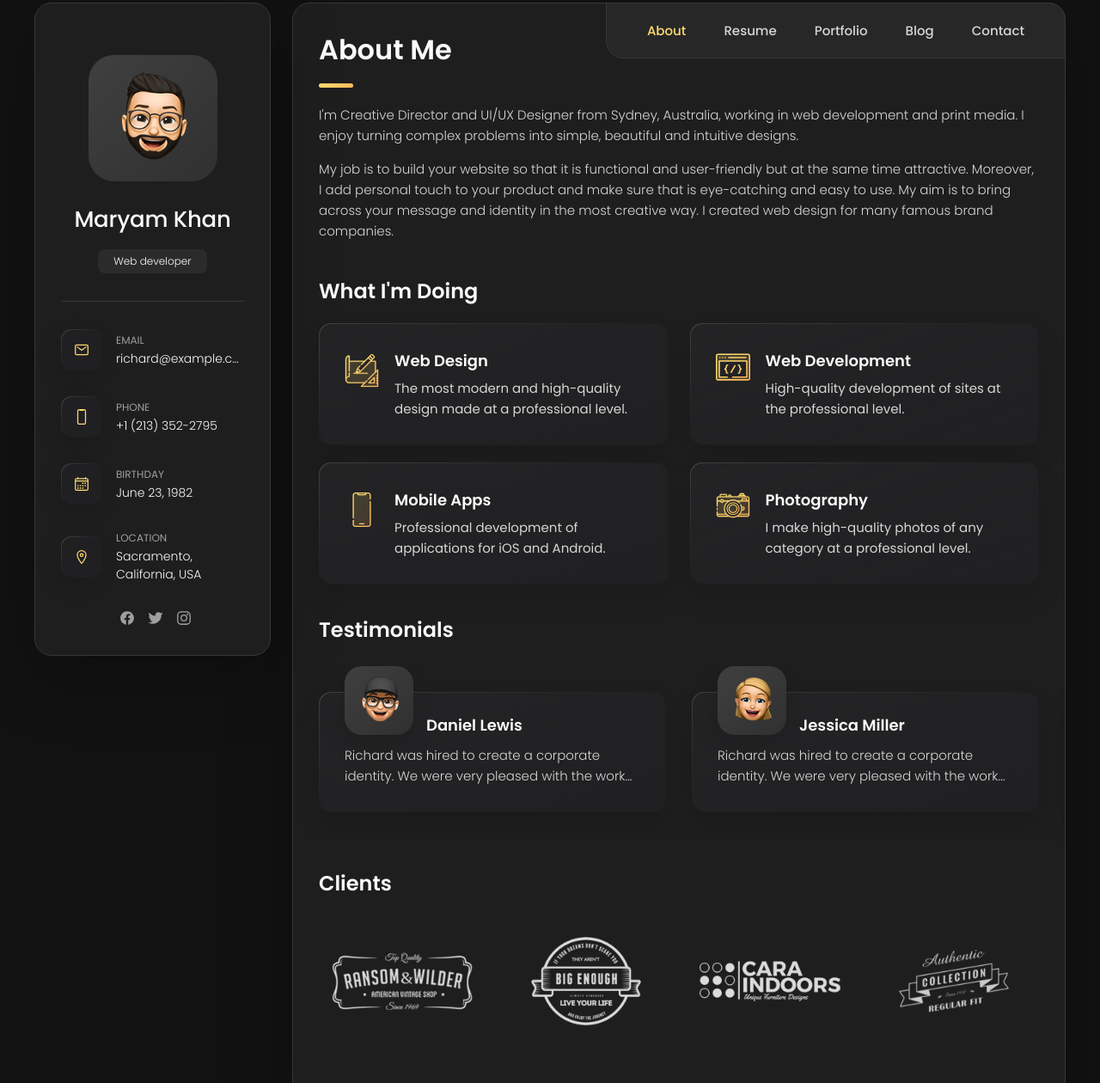
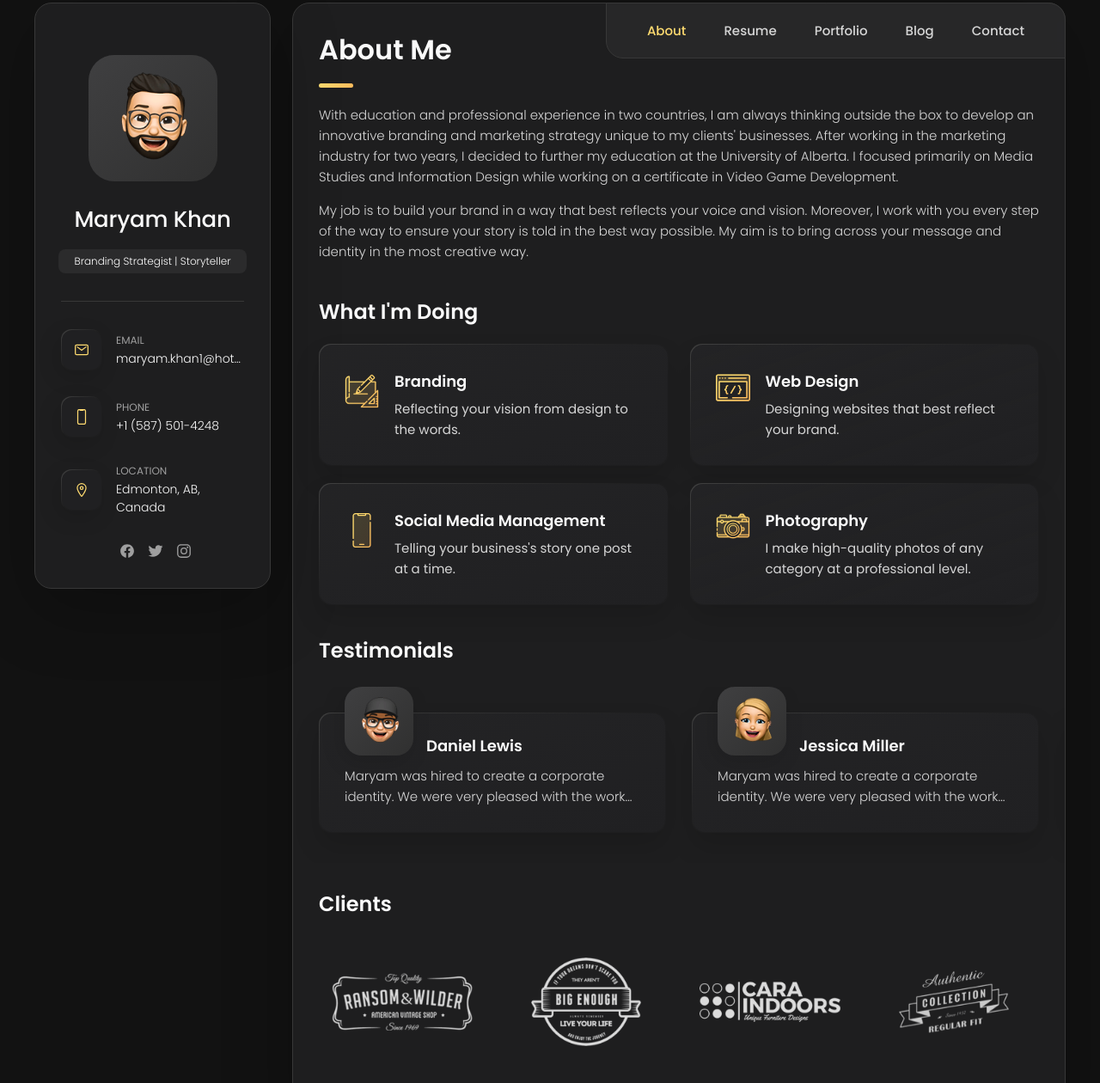
Before and after one commit to mwkhan1/mwkhan1.github.io, a plain HTML site: page index.html in a window 1280 px wide. Shown: the part 57-1317 px from the top of the page at 86% size. Drawn offline with nearby package versions, Linux system fonts and the light colour scheme.

Commit message:
Update index.html

```diff
--- a/index.html
+++ b/index.html
@@ -46,9 +46,9 @@
         </figure>
 
         <div class="info-content">
-          <h1 class="name" title="Richard hanrick">Maryam Khan</h1>
+          <h1 class="name" title="Maryam Khan">Maryam Khan</h1>
 
-          <p class="title">Web developer</p>
+          <p class="title">Branding Strategist | Storyteller</p>
         </div>
 
         <button class="info_more-btn" data-sidebar-btn>
@@ -74,7 +74,7 @@
             <div class="contact-info">
               <p class="contact-title">Email</p>
 
-              <a href="mailto:richard@example.com" class="contact-link">richard@example.com</a>
+              <a href="mailto:maryam.khan1@hotmail.com" class="contact-link">maryam.khan1@hotmail.com</a>
             </div>
 
           </li>
@@ -88,21 +88,7 @@
             <div class="contact-info">
               <p class="contact-title">Phone</p>
 
-              <a href="tel:+12133522795" class="contact-link">+1 (213) 352-2795</a>
-            </div>
-
-          </li>
-
-          <li class="contact-item">
-
-            <div class="icon-box">
-              <ion-icon name="calendar-outline"></ion-icon>
-            </div>
-
-            <div class="contact-info">
-              <p class="contact-title">Birthday</p>
-
-              <time datetime="1982-06-23">June 23, 1982</time>
+              <a href="tel:+15875014248" class="contact-link">+1 (587) 501-4248</a>
             </div>
 
           </li>
@@ -116,7 +102,7 @@
             <div class="contact-info">
               <p class="contact-title">Location</p>
 
-              <address>Sacramento, California, USA</address>
+              <address>Edmonton, AB, Canada</address>
             </div>
 
           </li>
@@ -128,19 +114,19 @@
         <ul class="social-list">
 
           <li class="social-item">
-            <a href="#" class="social-link">
+            <a href="https://facebook.com/" class="social-link">
               <ion-icon name="logo-facebook"></ion-icon>
             </a>
           </li>
 
           <li class="social-item">
-            <a href="#" class="social-link">
+            <a href="https://twitter.com/" class="social-link">
               <ion-icon name="logo-twitter"></ion-icon>
             </a>
           </li>
 
           <li class="social-item">
-            <a href="#" class="social-link">
+            <a href="https://instagram.com/" class="social-link">
               <ion-icon name="logo-instagram"></ion-icon>
             </a>
           </li>
@@ -209,17 +195,21 @@
 
         <section class="about-text">
           <p>
-            I'm Creative Director and UI/UX Designer from Sydney, Australia, working in web development and print media.
-            I enjoy
-            turning complex problems into simple, beautiful and intuitive designs.
+            With education and professional experience in two countries,
+            I am always thinking outside the box to develop an
+            innovative branding and marketing strategy unique to my clients' businesses.
+
+            After working in the marketing industry for two years,
+            I decided to further my education at the University of Alberta.
+            I focused primarily on Media Studies and Information Design while working on a
+            certificate in Video Game Development.
           </p>
 
           <p>
-            My job is to build your website so that it is functional and user-friendly but at the same time attractive.
+            My job is to build your brand in a way that best reflects your voice and vision.
             Moreover, I
-            add personal touch to your product and make sure that is eye-catching and easy to use. My aim is to bring
-            across your
-            message and identity in the most creative way. I created web design for many famous brand companies.
+            work with you every step of the way to ensure your story is told in the best way possible.
+            My aim is to bring across your message and identity in the most creative way.
           </p>
         </section>
 
@@ -230,22 +220,21 @@
 
         <section class="service">
 
-          <h3 class="h3 service-title">What i'm doing</h3>
+          <h3 class="h3 service-title">What I'm doing</h3>
 
           <ul class="service-list">
 
             <li class="service-item">
 
               <div class="service-icon-box">
-                <img src="./assets/images/icon-design.svg
-                " alt="design icon" width="40">
+                <img src="./assets/images/icon-design.svg" alt="design icon" width="40">
               </div>
 
               <div class="service-content-box">
-                <h4 class="h4 service-item-title">Web design</h4>
+                <h4 class="h4 service-item-title">Branding</h4>
 
                 <p class="service-item-text">
-                  The most modern and high-quality design made at a professional level.
+                  Reflecting your vision from design to the words.
                 </p>
               </div>
 
@@ -258,10 +247,10 @@
               </div>
 
               <div class="service-content-box">
-                <h4 class="h4 service-item-title">Web development</h4>
+                <h4 class="h4 service-item-title">Web Design</h4>
 
                 <p class="service-item-text">
-                  High-quality development of sites at the professional level.
+                  Designing websites that best reflect your brand.
                 </p>
               </div>
 
@@ -274,10 +263,10 @@
               </div>
 
               <div class="service-content-box">
-                <h4 class="h4 service-item-title">Mobile apps</h4>
+                <h4 class="h4 service-item-title">Social Media Management</h4>
 
                 <p class="service-item-text">
-                  Professional development of applications for iOS and Android.
+                  Telling your business's story one post at a time.
                 </p>
               </div>
 
@@ -325,11 +314,8 @@
 
                 <div class="testimonials-text" data-testimonials-text>
                   <p>
-                    Richard was hired to create a corporate identity. We were very pleased with the work done. She has a
-                    lot of experience
-                    and is very concerned about the needs of client. Lorem ipsum dolor sit amet, ullamcous cididt
-                    consectetur adipiscing
-                    elit, seds do et eiusmod tempor incididunt ut laborels dolore magnarels alia.
+                    Maryam was hired to create a corporate identity. We were very pleased with the work done. She has a
+                    lot of experience and is very concerned about the client's needs.
                   </p>
                 </div>
 
@@ -347,11 +333,8 @@
 
                 <div class="testimonials-text" data-testimonials-text>
                   <p>
-                    Richard was hired to create a corporate identity. We were very pleased with the work done. She has a
-                    lot of experience
-                    and is very concerned about the needs of client. Lorem ipsum dolor sit amet, ullamcous cididt
-                    consectetur adipiscing
-                    elit, seds do et eiusmod tempor incididunt ut laborels dolore magnarels alia.
+                    Maryam was hired to create a corporate identity. We were very pleased with the work done. She has a
+                    lot of experience and is very concerned about clients' needs.
                   </p>
                 </div>
 
@@ -369,11 +352,8 @@
 
                 <div class="testimonials-text" data-testimonials-text>
                   <p>
-                    Richard was hired to create a corporate identity. We were very pleased with the work done. She has a
-                    lot of experience
-                    and is very concerned about the needs of client. Lorem ipsum dolor sit amet, ullamcous cididt
-                    consectetur adipiscing
-                    elit, seds do et eiusmod tempor incididunt ut laborels dolore magnarels alia.
+                    Maryam was hired to create a corporate identity. We were very pleased with the work done. She has a
+                    lot of experience and is very concerned about the client's needs.
                   </p>
                 </div>
 
@@ -391,11 +371,8 @@
 
                 <div class="testimonials-text" data-testimonials-text>
                   <p>
-                    Richard was hired to create a corporate identity. We were very pleased with the work done. She has a
-                    lot of experience
-                    and is very concerned about the needs of client. Lorem ipsum dolor sit amet, ullamcous cididt
-                    consectetur adipiscing
-                    elit, seds do et eiusmod tempor incididunt ut laborels dolore magnarels alia.
+                    Maryam was hired to create a corporate identity. We were very pleased with the work done. She has a
+                    lot of experience and is very concerned about the client's needs.
                   </p>
                 </div>
 
@@ -437,11 +414,8 @@
 
               <div data-modal-text>
                 <p>
-                  Richard was hired to create a corporate identity. We were very pleased with the work done. She has a
-                  lot of experience
-                  and is very concerned about the needs of client. Lorem ipsum dolor sit amet, ullamcous cididt
-                  consectetur adipiscing
-                  elit, seds do et eiusmod tempor incididunt ut laborels dolore magnarels alia.
+                  Maryam was hired to create a corporate identity. We were very pleased with the work done. She has a
+                    lot of experience and is very concerned about the client's needs.
                 </p>
               </div>
 
```
